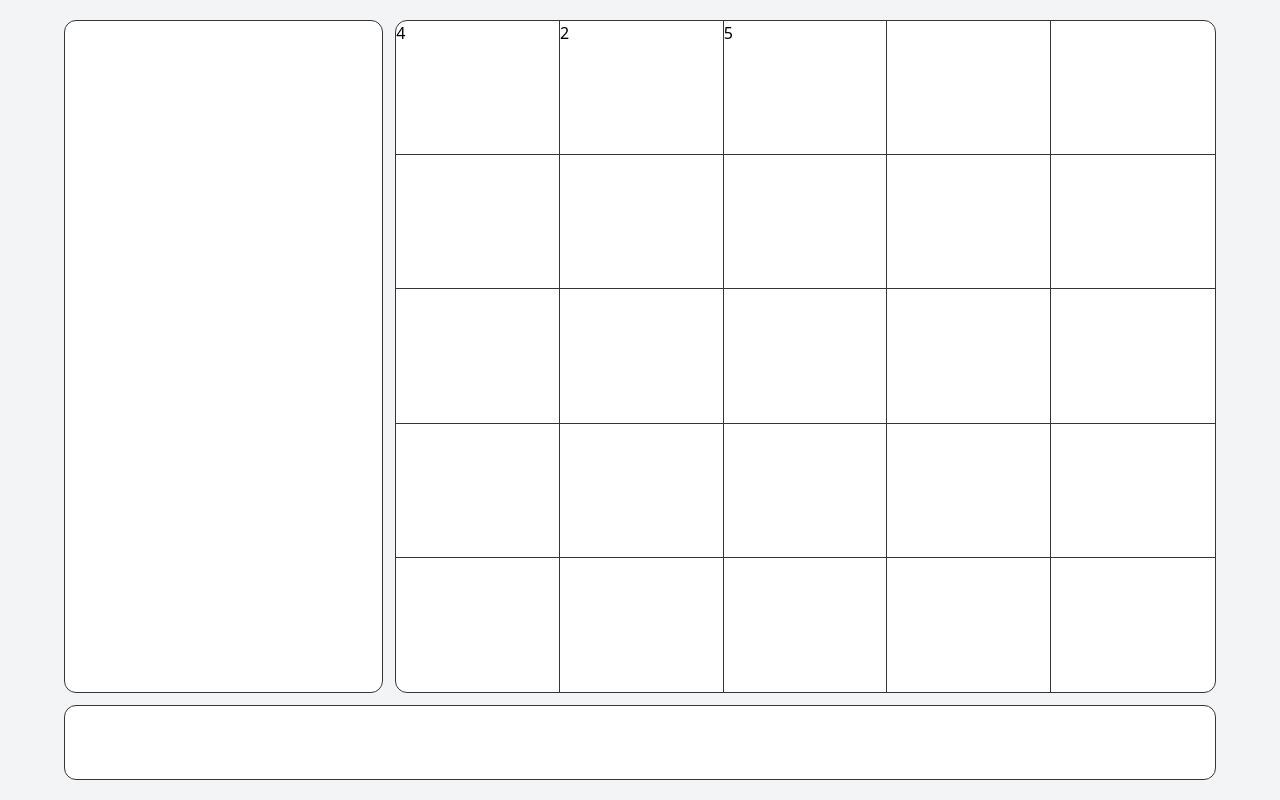
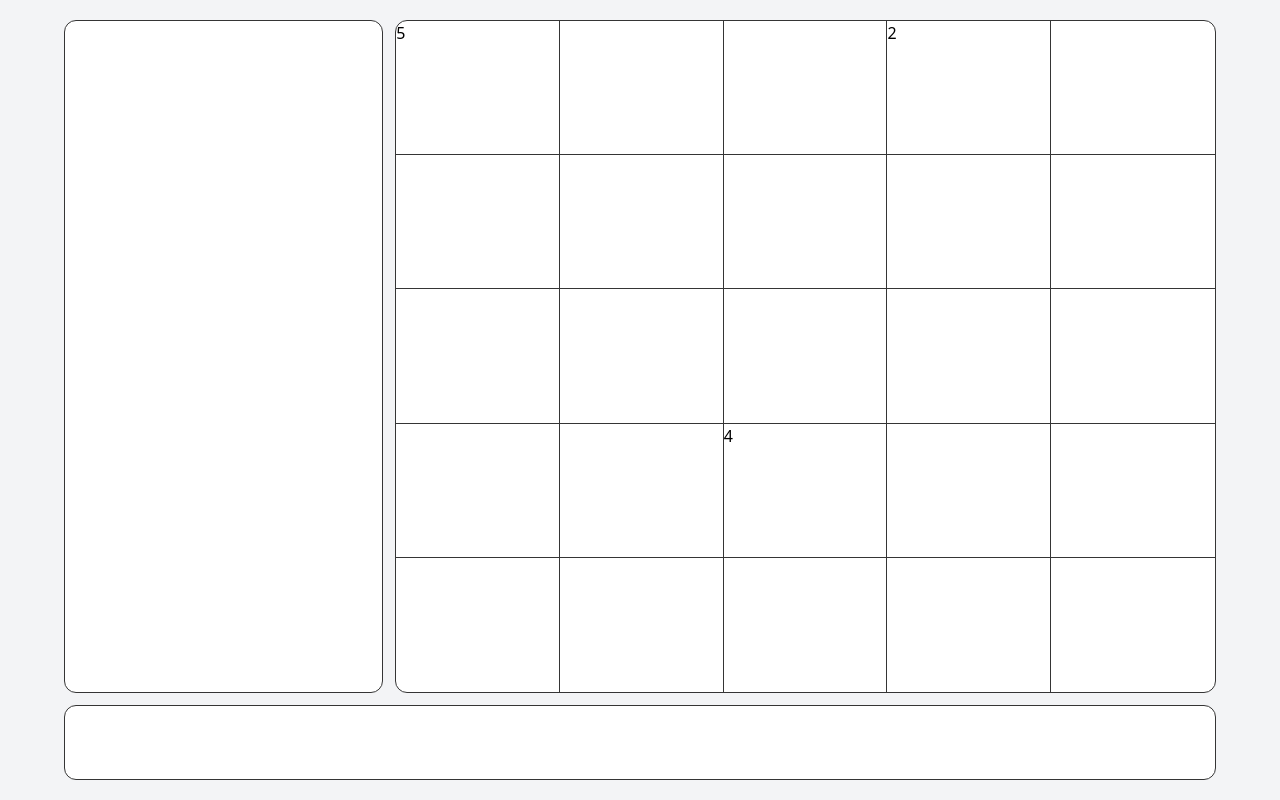
Before and after one commit to wondererlie/rlt-assignment, a Nuxt app: page / in a window 1280 px wide. Built offline with nearby package versions, Linux system fonts and the light colour scheme.

Commit message:
Add positions to items

```diff
--- a/pages/index.vue
+++ b/pages/index.vue
@@ -7,11 +7,11 @@
           <div class="grid-cols-5 grid-rows-5 h-full w-full grid">
             <div
               class="size-full"
-              v-for="(item, index) in items"
+              v-for="(item, index) in sortedItems"
               @click="() => showDetailedItem(item)"
               :class="getItemClasses(index)"
             >
-              {{ item.count }}
+              <div class="m-auto">{{ item?.count }}</div>
             </div>
           </div>
           <transition name="slide">
@@ -33,13 +33,39 @@ const showActiveItem = ref(false)
 
 const activeItem = ref(undefined as ItemType | undefined)
 
+const gridElementsAll = computed(() => gridElementsX.value * gridElementsY.value)
+
 const items = ref([
-  { id: 1, image: "image", count: 4 },
-  { id: 2, image: "image", count: 2 },
+  { id: 1, image: "image", count: 4, position: 17 },
+  { id: 2, image: "image", count: 2, position: 3 },
   { id: 3, image: "image", count: 5 },
 ] as ItemType[])
 
-const gridElementsAll = computed(() => gridElementsX.value * gridElementsY.value)
+const sortedItems = computed((): Array<ItemType | null> => {
+  const result = Array(gridElementsAll.value).fill(null)
+
+  items.value.forEach(item => {
+    if (item.position !== undefined && item.position < gridElementsAll.value) {
+      result[item.position] = item
+    }
+  })
+
+  let nextAvailableIndex = result.findIndex(item => !item)
+
+  items.value.forEach(item => {
+    if (item.position === undefined) {
+      while (nextAvailableIndex < gridElementsAll.value) {
+        if (result[nextAvailableIndex] === null) {
+          result[nextAvailableIndex] = item
+          break
+        }
+        nextAvailableIndex++
+      }
+    }
+  })
+
+  return result
+})
 
 const getItemClasses = (index: number) => ({
   "border-def-br":
@@ -50,8 +76,8 @@ const getItemClasses = (index: number) => ({
     gridElementsAll.value - gridElementsX.value < index + 1 && index + 1 < gridElementsAll.value,
 })
 
-const showDetailedItem = (item: ItemType) => {
-  if (!item.image || showActiveItem.value) return
+const showDetailedItem = (item: ItemType | null) => {
+  if (!item || showActiveItem.value) return
   showActiveItem.value = true
   activeItem.value = item
 }
@@ -62,10 +88,6 @@ const close = (removeItem?: boolean) => {
   if (removeItem) items.value = items.value.filter(item => item.id !== activeItem.value!.id!)
 
   activeItem.value = undefined
-}
-
-while (items.value.length < 25) {
-  items.value.push({})
 }
 </script>
 
--- a/types/index.ts
+++ b/types/index.ts
@@ -1 +1 @@
-export type ItemType = { id?: number; image?: string; count?: number }
+export type ItemType = { id?: number; image?: string; count?: number; position?: number }
```
